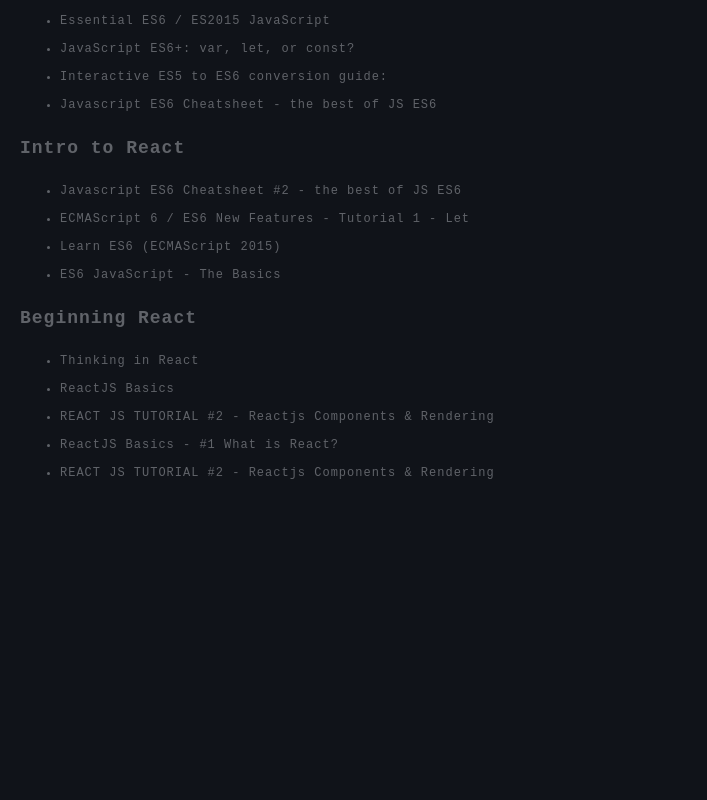
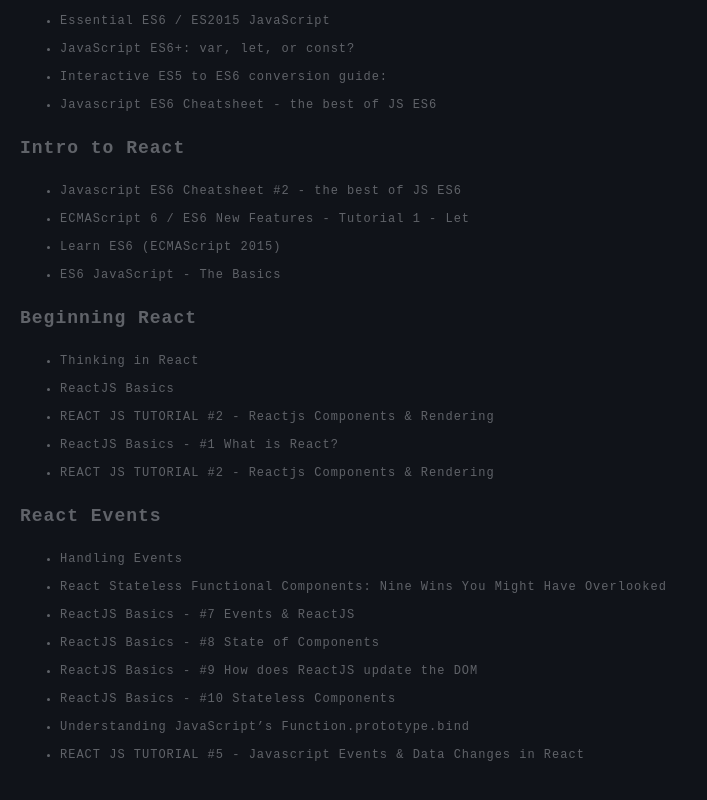
Before and after one commit to Roman-KO/notes, a React (Create React App) app: page / in a window 1280 px wide. Shown: the part 314-1114 px from the top of the page, without its empty margins (0-707 px from the left). Before the commit the page ends 833 px from the top, so only its background shows below. Built offline with nearby package versions, Linux system fonts and the light colour scheme.

Commit message:
Added React Events homework assignments

```diff
--- a/src/App.js
+++ b/src/App.js
@@ -7,7 +7,8 @@
     constructor() {
         super();
 
-        this.state = { resources: [
+        this.state = {
+            resources: [
                 {subject: "Functional Programming Basics", resources: [
                     {title: "Higher-order functions - Part 1 of Functional Programming in JavaScript",
                         url: "https://www.youtube.com/watch?v=BMUiFMZr7vk&list=PL0zVEGEvSaeEd9hlmCXrk5yUyqUag-n84"},
@@ -53,7 +54,26 @@
                     {title: "ReactJS Basics - #1 What is React?",
                         url: "https://www.youtube.com/watch?v=JPT3bFIwJYA"},
                     {title: "REACT JS TUTORIAL #2 - Reactjs Components & Rendering",
-                    url: "https://www.youtube.com/watch?v=fd2Cayhez58&feature=youtu.be"}
+                        url: "https://www.youtube.com/watch?v=fd2Cayhez58"}
+                ]},
+
+                {subject: "React Events", resources: [
+                    {title: "Handling Events",
+                        url: "https://facebook.github.io/react/docs/handling-events.html"},
+                    {title: "React Stateless Functional Components: Nine Wins You Might Have Overlooked",
+                        url: "https://hackernoon.com/react-stateless-functional-components-nine-wins-you-might-have-overlooked-997b0d933dbc#.jy6q7a2eq"},
+                    {title: "ReactJS Basics - #7 Events & ReactJS",
+                        url: "https://www.youtube.com/watch?v=OcM__8q6p4c&list=PL55RiY5tL51oyA8euSROLjMFZbXaV7skS&index=8"},
+                    {title: "ReactJS Basics - #8 State of Components",
+                        url: "https://www.youtube.com/watch?v=e5n9j9n83OM&list=PL55RiY5tL51oyA8euSROLjMFZbXaV7skS&index=9"},
+                    {title: "ReactJS Basics - #9 How does ReactJS update the DOM",
+                        url: "https://www.youtube.com/watch?v=Iw2BLUjQo1E&index=10&list=PL55RiY5tL51oyA8euSROLjMFZbXaV7skS"},
+                    {title: "ReactJS Basics - #10 Stateless Components",
+                        url: "https://www.youtube.com/watch?v=SEkfzqIgvTo&list=PL55RiY5tL51oyA8euSROLjMFZbXaV7skS&index=11"},
+                    {title: "Understanding JavaScript’s Function.prototype.bind",
+                        url: "https://www.smashingmagazine.com/2014/01/understanding-javascript-function-prototype-bind/"},
+                    {title: "REACT JS TUTORIAL #5 - Javascript Events & Data Changes in React",
+                        url: "https://www.youtube.com/watch?v=_D1JGNidMr4&feature=youtu.be"}
                 ]}
             ]
         };
--- a/src/Subject.js
+++ b/src/Subject.js
@@ -15,7 +15,7 @@
 						(resource) => {
 							return(
 								<li>
-									<a href="{resource.url}">{resource.title}</a>
+									<a href="{resource.url}" target="_blank">{resource.title}</a>
 								</li>
 							)
 						}
```
Lines whose indentation alone changed are shown as unchanged.
